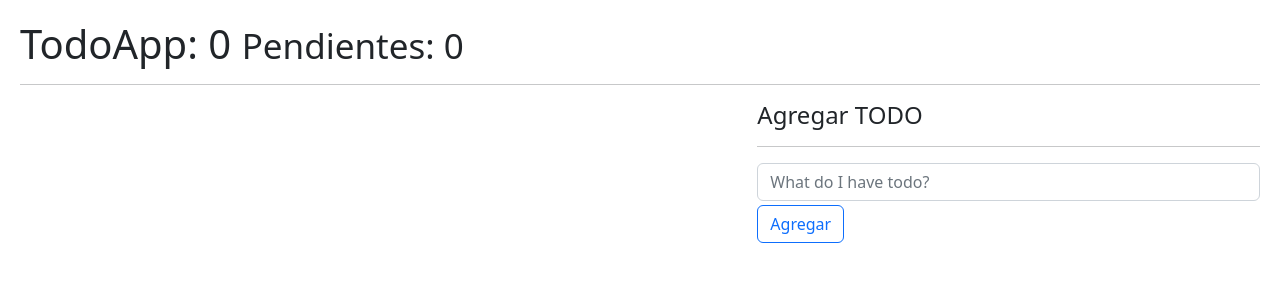
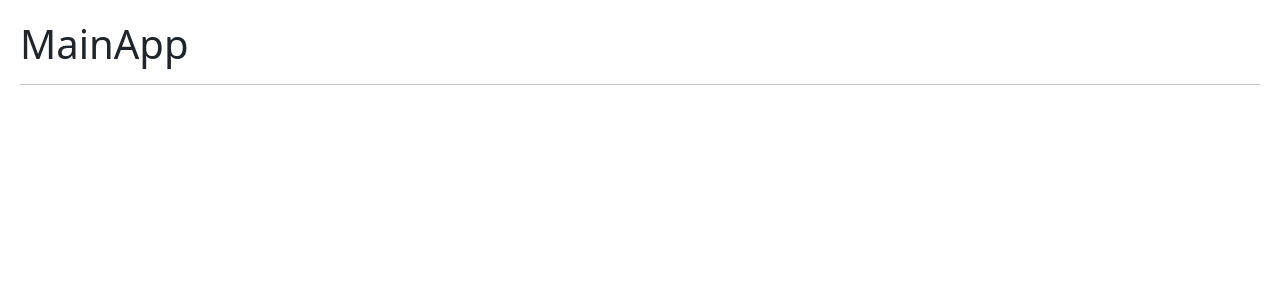
Before and after one commit to margaritaigle/react-course-HooksApp, a React (Vite) app: page / in a window 1280 px wide. Shown: the top 300 px of the page. Built offline with nearby package versions, Linux system fonts and the light colour scheme.

Commit message:
added react router

```diff
--- a/package.json
+++ b/package.json
@@ -11,7 +11,8 @@
   "dependencies": {
     "prop-types": "^15.8.1",
     "react": "^18.2.0",
-    "react-dom": "^18.2.0"
+    "react-dom": "^18.2.0",
+    "react-router-dom": "^6.3.0"
   },
   "devDependencies": {
     "@types/react": "^18.0.15",
--- /dev/null
+++ b/src/09-useContext/MainApp.jsx
@@ -0,0 +1,9 @@
+
+export const MainApp = () => {
+  return (
+    <>
+        <h1>MainApp</h1>
+        <hr />
+    </>
+  )
+}
--- a/src/main.jsx
+++ b/src/main.jsx
@@ -1,6 +1,9 @@
 import React from 'react';
 import ReactDOM from 'react-dom/client';
+import { BrowserRouter } from "react-router-dom";
+
 import './index.css';
+
 // import { HooksApp } from './HooksApp';
 // import { CounterApp } from './01-useState/CounterApp';
 // import { CounterWithCustomHook } from './01-useState/CounterWithCustomHook';
@@ -14,10 +17,13 @@
 // import { CallbackHook } from './06-memos/CallbackHook';
 // import { Padre } from './07-tarea-memo/Padre';
 // import './08-useReducer/intro-reducer'
-import { TodoApp } from './08-useReducer/TodoApp';
+// import { TodoApp } from './08-useReducer/TodoApp';
+import { MainApp } from './09-useContext/MainApp';
 
 ReactDOM.createRoot(document.getElementById('root')).render(
-  // <React.StrictMode>
-    <TodoApp />
-  /* </React.StrictMode> */
+  <BrowserRouter>
+    {/* <React.StrictMode> */}
+      <MainApp />
+    {/* </React.StrictMode> */}
+  </BrowserRouter>
 )
```
Also changed, not shown: src/09-useContext/AboutPage.jsx (added, +9 -0 lines), src/09-useContext/HomePage.jsx (added, +9 -0 lines), src/09-useContext/LoginPage.jsx (added, +9 -0 lines), 1 other file (tests, documents, lock files or other folders).
